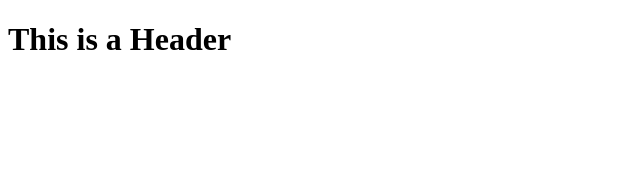
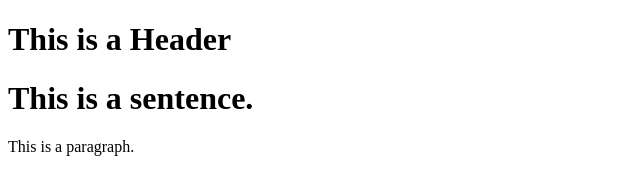
Before and after one commit to nickprogrammer24/git-test, a plain HTML site: page index.html in a window 1280 px wide. Shown: the whole page, without its empty margins (0-640 px from the left). Drawn offline with Linux system fonts and the light colour scheme.

Commit message:
Third commit

```diff
--- a/index.html
+++ b/index.html
@@ -4,5 +4,11 @@
         <h1>
             This is a Header
         </h1>
+        <h1>
+            This is a sentence.
+        </h1>
+        <p>
+            This is a paragraph.
+        </p>
     </body>
 </html>
```
